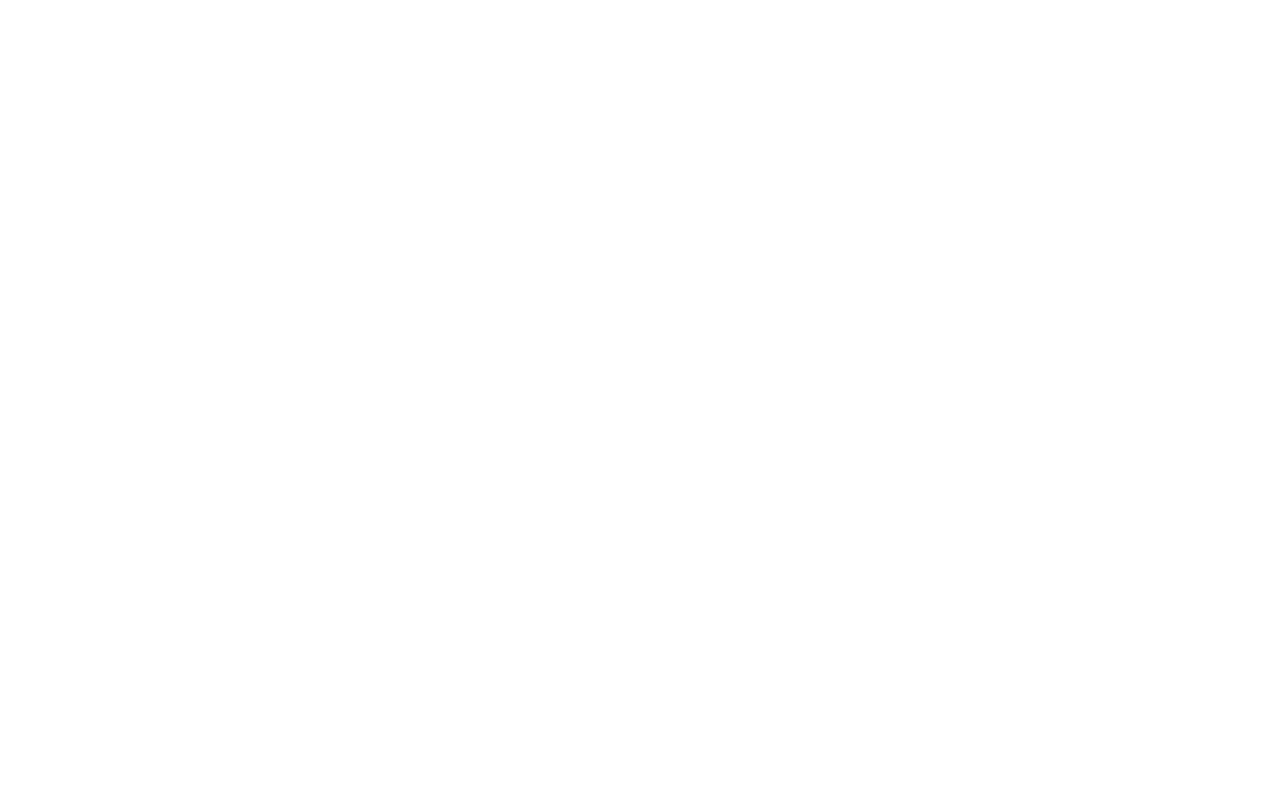
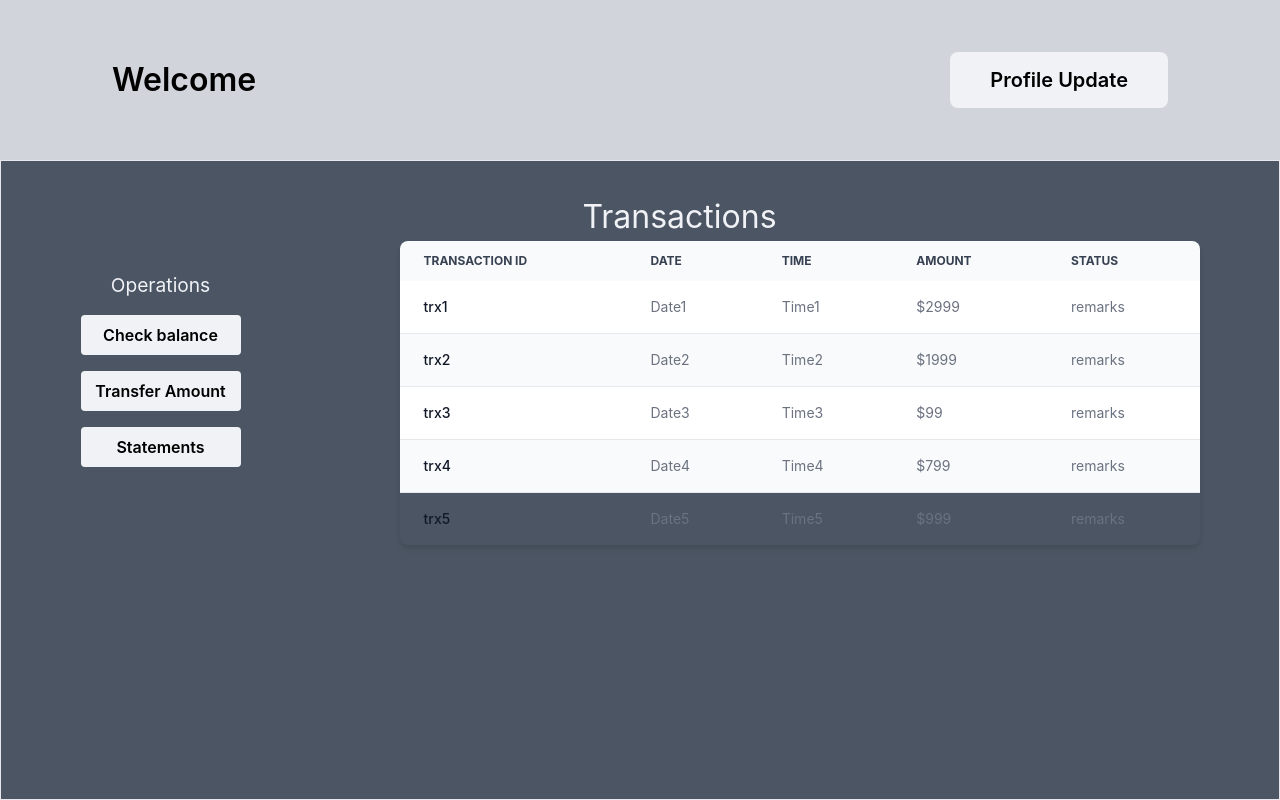
Before and after one commit to anshulghogre4/online-banking-springboot-react, a React (Create React App) app in the folder client/: page /dashboard/trx in a window 1280 px wide. Before the commit this address had no page. Built offline with nearby package versions, Linux system fonts and the light colour scheme.

Commit message:
updated transactions dashboard

```diff
--- a/client/src/App.js
+++ b/client/src/App.js
@@ -9,6 +9,7 @@
 import AboutUs from './Components/AboutUs/AboutUs';
 import ErrorPage from './Components/ErrorPage/ErrorPage';
 import DashBoardBalance from './Components/Dashboard/DashBoardBalance';
+import DashBoardTransactions from './Components/Dashboard/DashBoardTransactions';
 
 function App() {
   return (
@@ -18,6 +19,7 @@
       <Route path='/signup' element={<Register/>}/>
       <Route path='/dashboard' element={<Dashboard/>}/>
       <Route path='/dashboard/balance' element={<DashBoardBalance/>}/>
+      <Route path='/dashboard/trx' element={<DashBoardTransactions/>}/>
       <Route path='/profile' element={<Profile/>}/>
       <Route path='/about' element={<AboutUs/>}/>
       <Route path='/error'element={<ErrorPage/>}/>
--- a/client/src/Components/Dashboard/DashBoardBalance.js
+++ b/client/src/Components/Dashboard/DashBoardBalance.js
@@ -15,7 +15,7 @@
 <div className=' flex flex-col justify-center items-center gap-4'>
       <h3 className='text-[1.2rem] text-[#f1f2f6]'>Operations</h3>
       <NavLink to={"/dashboard/balance"} ><button className='w-[10rem] p-2 bg-[#f1f2f6] font-semibold rounded '>Check balance</button></NavLink>
-      <button className='w-[10rem] p-2 bg-[#f1f2f6] font-semibold rounded '>Transfer Amount</button>
+      <NavLink to={"/dashboard/trx"} > <button className='w-[10rem] p-2 bg-[#f1f2f6] font-semibold rounded '>Transfer Amount</button></NavLink>
       <button className='w-[10rem] p-2 bg-[#f1f2f6] font-semibold rounded '>Statements</button>
 
 </div>
@@ -23,8 +23,8 @@
 
 
 
-<div className='w-[35rem]'>
-   <h2 className='text-[2rem] text-[#f1f2f6] w-[35rem]'>Available Balance</h2>
+<div className='w-[50rem]'>
+   <h2 className='text-[2rem] text-[#f1f2f6] w-[50rem]'>Available Balance</h2>
    <div className='flex  flex-col  justify-center items-start gap-2 mt-[3rem] text-[#f1f2f6]' >
         <h3>Name:</h3>
         <h3>AccountNo:</h3>
--- /dev/null
+++ b/client/src/Components/Dashboard/DashBoardTransactions.js
@@ -0,0 +1,150 @@
+import React from 'react'
+import { NavLink } from 'react-router-dom'
+import NavbarDashboard from './NavbarDashboard'
+
+
+const DashBoardTransactions = () => {
+  return (
+    <div>
+        <NavbarDashboard/>
+
+
+        <section className='h-[80vh] bg-gray-600 border pt-[2rem]'>
+
+
+<div className=' flex flex-row justify-around items-center'>
+
+<div className=' flex flex-col justify-center items-center gap-4'>
+      <h3 className='text-[1.2rem] text-[#f1f2f6]'>Operations</h3>
+      <NavLink to={"/dashboard/balance"} ><button className='w-[10rem] p-2 bg-[#f1f2f6] font-semibold rounded '>Check balance</button></NavLink>
+      <NavLink to={"/dashboard/trx"} > <button className='w-[10rem] p-2 bg-[#f1f2f6] font-semibold rounded '>Transfer Amount</button></NavLink>
+      <button className='w-[10rem] p-2 bg-[#f1f2f6] font-semibold rounded '>Statements</button>
+</div>
+
+
+
+
+<div className='w-[50rem]'>
+   <h2 className='text-[2rem] text-[#f1f2f6] w-[35rem] text-center'>Transactions</h2>
+
+<div className="relative overflow-x-auto shadow-md sm:rounded-lg">
+    <table className="w-full text-sm text-left text-gray-500 dark:text-gray-400">
+        <thead className="text-xs text-gray-700 uppercase bg-gray-50 dark:bg-gray-700 dark:text-gray-400">
+            <tr>
+                <th scope="col" className="px-6 py-3">
+                    Transaction Id
+                </th>
+                <th scope="col" className="px-6 py-3">
+                    Date
+                </th>
+                <th scope="col" className="px-6 py-3">
+                    Time
+                </th>
+                <th scope="col" className="px-6 py-3">
+                    Amount
+                </th>
+                <th scope="col" className="px-6 py-3">
+                Status
+                </th>
+            </tr>
+        </thead>
+        <tbody>
+            <tr className="bg-white border-b dark:bg-gray-900 dark:border-gray-700">
+                <th scope="row" className="px-6 py-4 font-medium text-gray-900 whitespace-nowrap dark:text-white">
+                   trx1
+                </th>
+                <td className="px-6 py-4">
+                Date1
+                </td>
+                <td className="px-6 py-4">
+                Time1
+                </td>
+                <td className="px-6 py-4">
+                    $2999
+                </td>
+                <td className="px-6 py-4">
+                   remarks
+                </td>
+            </tr>
+            <tr className="border-b bg-gray-50 dark:bg-gray-800 dark:border-gray-700">
+                <th scope="row" className="px-6 py-4 font-medium text-gray-900 whitespace-nowrap dark:text-white">
+                trx2
+                </th>
+                <td className="px-6 py-4">
+                Date2
+                </td>
+                <td className="px-6 py-4">
+                Time2
+                </td>
+                <td className="px-6 py-4">
+                    $1999
+                </td>
+                <td className="px-6 py-4">
+                   remarks
+                </td>
+            </tr>
+            <tr className="bg-white border-b dark:bg-gray-900 dark:border-gray-700">
+                <th scope="row" className="px-6 py-4 font-medium text-gray-900 whitespace-nowrap dark:text-white">
+                trx3
+                </th>
+                <td className="px-6 py-4">
+                    Date3
+                </td>
+                <td className="px-6 py-4">
+                Time3
+                </td>
+                <td className="px-6 py-4">
+                    $99
+                </td>
+                <td className="px-6 py-4">
+                   remarks
+                </td>
+            </tr>
+            <tr className="border-b bg-gray-50 dark:bg-gray-800 dark:border-gray-700">
+                <th scope="row" className="px-6 py-4 font-medium text-gray-900 whitespace-nowrap dark:text-white">
+                trx4
+                </th>
+                <td className="px-6 py-4">
+                Date4
+                </td>
+                <td className="px-6 py-4">
+                Time4
+                </td>
+                <td className="px-6 py-4">
+                    $799
+                </td>
+                <td className="px-6 py-4">
+                   remarks
+                </td>
+            </tr>
+            <tr>
+                <th scope="row" className="px-6 py-4 font-medium text-gray-900 whitespace-nowrap dark:text-white">
+                trx5
+                </th>
+                <td className="px-6 py-4">
+                Date5
+                </td>
+                <td className="px-6 py-4">
+                Time5
+                </td>
+                <td className="px-6 py-4">
+                    $999
+                </td>
+                <td className="px-6 py-4">
+                   remarks
+                </td>
+            </tr>
+        </tbody>
+    </table>
+</div>
+
+
+</div>
+</div>
+</section>
+
+    </div>
+  )
+}
+
+export default DashBoardTransactions
--- a/client/src/Components/Dashboard/DashboardMain.js
+++ b/client/src/Components/Dashboard/DashboardMain.js
@@ -86,8 +86,8 @@
       <div className=' flex flex-col justify-center items-center gap-4'>
             <h3 className='text-[1.2rem] text-[#f1f2f6]'>Operations</h3>
             <NavLink to={"/dashboard/balance"} ><button className='w-[10rem] p-2 bg-[#f1f2f6] font-semibold rounded '>Check balance</button></NavLink>
-            <button className='w-[10rem] p-2 bg-[#f1f2f6] font-semibold rounded '>Transfer Amount</button>
-            <button className='w-[10rem] p-2 bg-[#f1f2f6] font-semibold rounded '>Statements</button>
+            <NavLink to={"/dashboard/trx"} > <button className='w-[10rem] p-2 bg-[#f1f2f6] font-semibold rounded '>Transfer Amount</button></NavLink>
+            <button className='w-[10rem] p-2 bg-[#f1f2f6] font-semibold rounded text-center'>Statements</button>
 
       </div>
 
@@ -95,7 +95,7 @@
 
 
       <div>
-         <h2 className='text-[2rem] text-[#f1f2f6]  w-[35rem]'>Congratulations your bank account has been created!</h2>
+         <h2 className='text-[2rem] text-[#f1f2f6] w-[50rem] text-center'>Congratulations your bank account has been created!</h2>
       </div>
     </div>
   </section>
```
